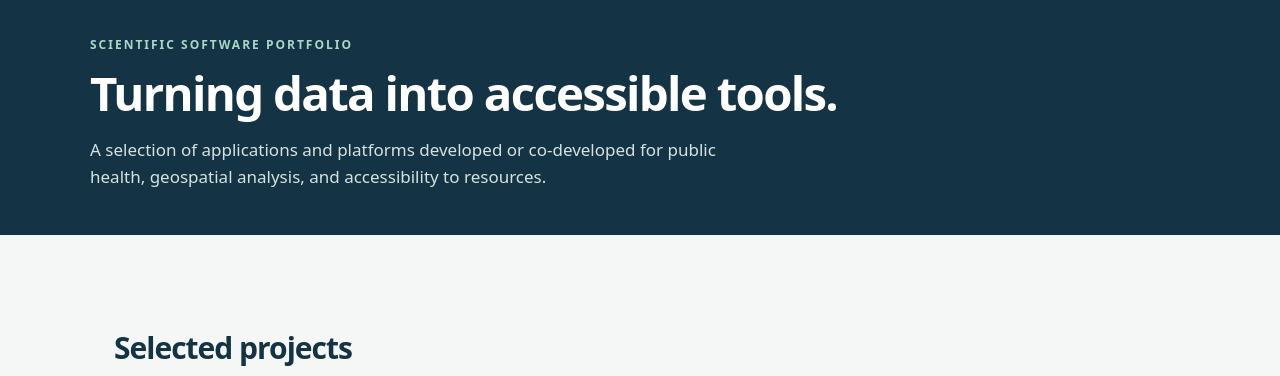
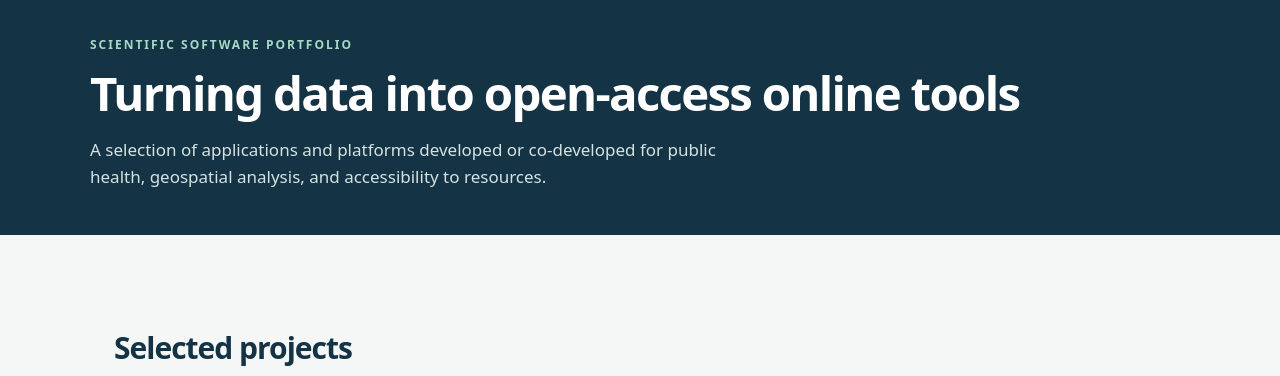
Before and after one commit to nicocriscuolo/software-portfolio, a plain HTML site: page index.html in a window 1280 px wide. Shown: the part 99-475 px from the top of the page. Drawn offline with Linux system fonts and the light colour scheme.

Commit message:
Update index.html

```diff
--- a/index.html
+++ b/index.html
@@ -250,7 +250,7 @@ footer {
   </nav>
   <div class="hero">
     <div class="eyebrow">Scientific software portfolio</div>
-    <h1>Turning data into accessible tools.</h1>
+    <h1>Turning data into open-access online tools</h1>
     <p>
       A selection of applications and platforms developed
       or co-developed for public health, geospatial analysis,
```
